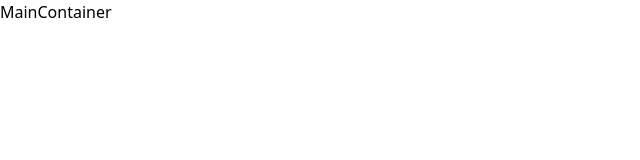
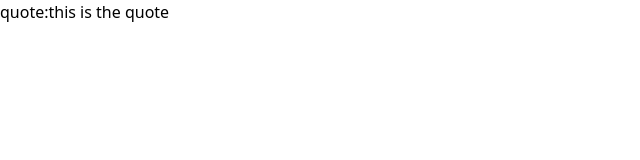
Before and after one commit to amine-omari/Quote-generator-app, a Next.js app: page / in a window 1280 px wide. Shown: the top 160 px of the page, without its empty margins (0-640 px from the left). Built offline with nearby package versions, Linux system fonts and the light colour scheme.

Commit message:
feat: add big text to MainContainer component

```diff
--- a/components/MainContainer.jsx
+++ b/components/MainContainer.jsx
@@ -1,9 +1,13 @@
-import React from 'react'
+import React from "react";
 
 const MainContainer = () => {
   return (
-    <div>MainContainer</div>
-  )
-}
+    <div>
+      <div>
+        <h1>quote:this is the quote</h1>
+      </div>
+    </div>
+  );
+};
 
-export default MainContainer
+export default MainContainer;
```
